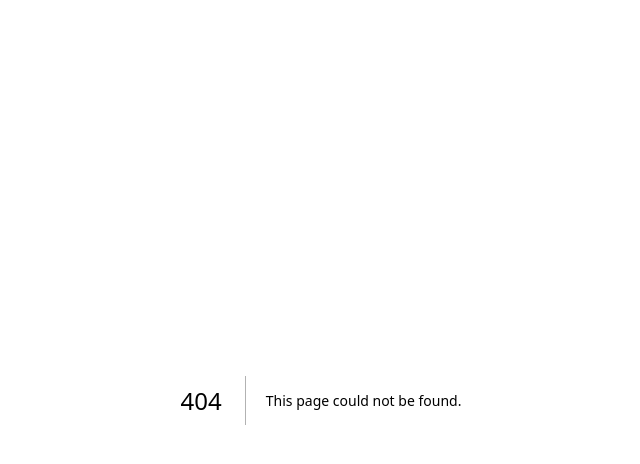
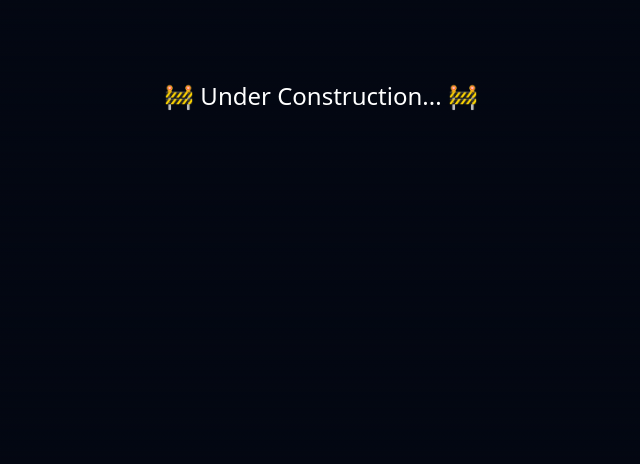
Before and after one commit to arlough/personal-website-v3, a Next.js app: page /projects in a window 1280 px wide. Before the commit this address had no page. Shown: the top 464 px of the page, without its empty margins (319-959 px from the left). Built offline with nearby package versions, Linux system fonts and the light colour scheme.

Commit message:
added placeholder /projects page

```diff
--- a/src/components/Project.js
+++ b/src/components/Project.js
@@ -28,7 +28,7 @@ export default function Project(props) {
 
           </div>
     <div className="flex self-center my-auto space-x-8 text-black h-1/4">
-          <a className="self-center px-1 py-1 text-lg bg-white rounded-lg hover:bg-hover" href="#" >
+          <a className="self-center px-1 py-1 text-lg bg-white rounded-lg hover:bg-hover" href="/projects" >
           See More
           </a>
 
--- /dev/null
+++ b/src/pages/projects/index.js
@@ -0,0 +1,14 @@
+import { Inter } from 'next/font/google'
+import Navbar from '@/components/Navbar'
+import Footer from '@/components/Footer'
+
+const inter = Inter({ subsets: ['latin'] })
+
+export default function Home() {
+  return (
+    <div className='flex flex-col justify-between mt-20 space-y-16'>
+      <div className='self-center text-2xl text-white'>🚧 Under Construction... 🚧</div>
+    </div>
+
+  )
+}
```
